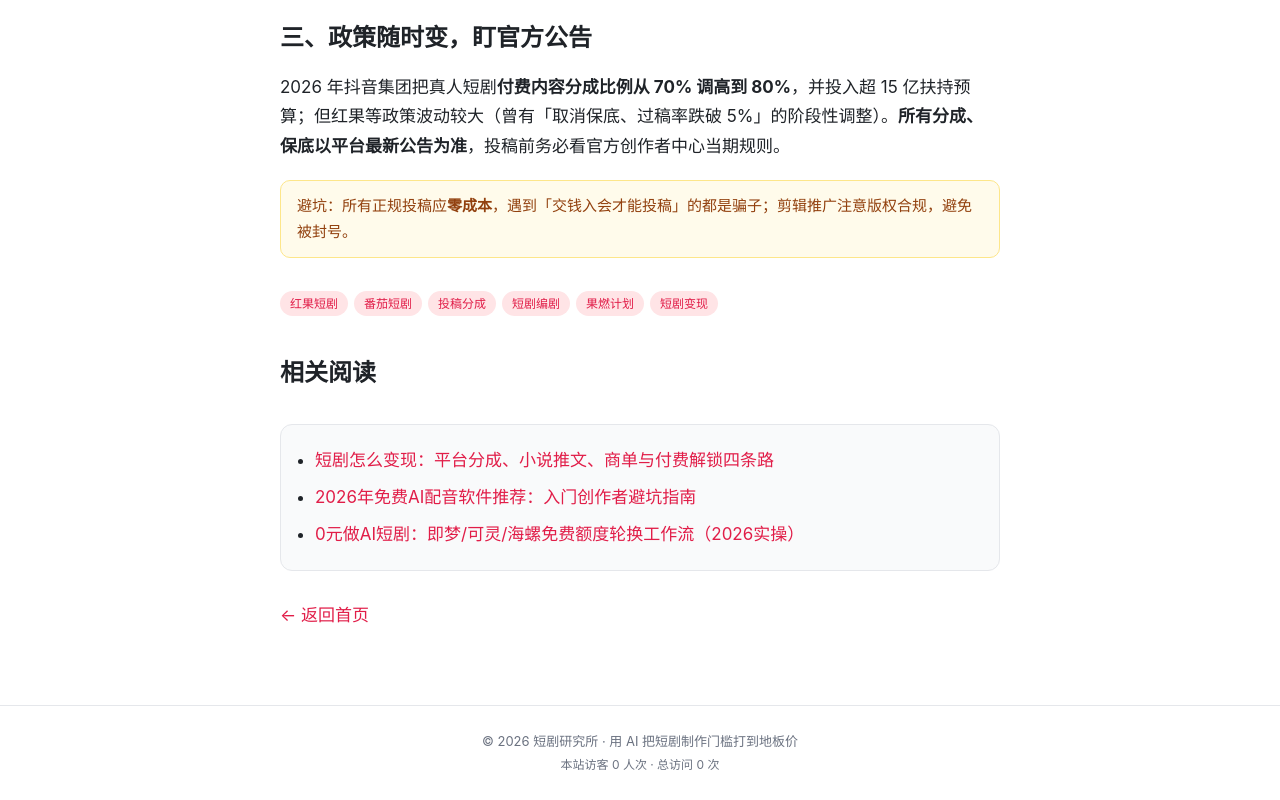
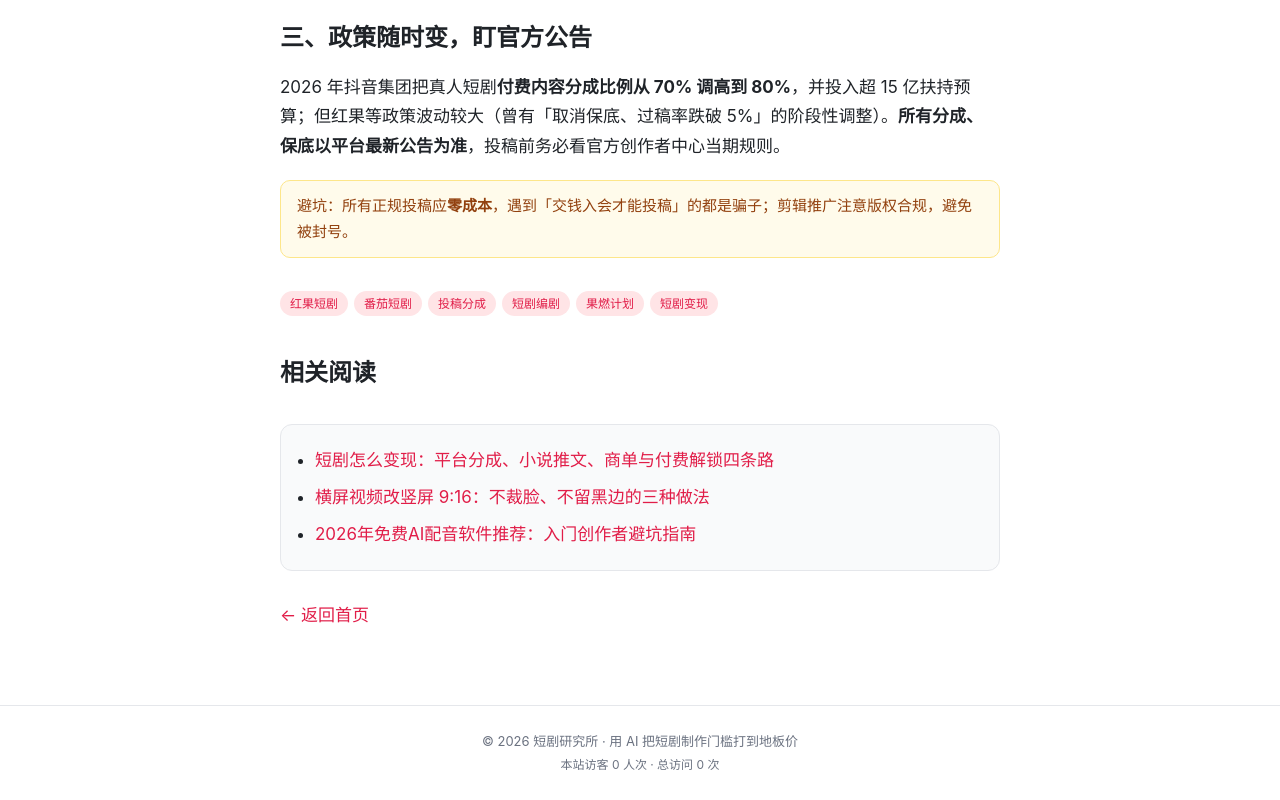
Before and after one commit to m664375988/duanju-yanjiu, a plain HTML site: page docs/posts/hongguo-tougao-fencheng.html in a window 1280 px wide. Shown: the part 954-1754 px from the top of the page. Drawn offline with Linux system fonts and the light colour scheme.

Commit message:
deploy: hongguo-tougao-fencheng.html

```diff
--- a/docs/posts/hongguo-tougao-fencheng.html
+++ b/docs/posts/hongguo-tougao-fencheng.html
@@ -97,7 +97,7 @@ footer.site{border-top:1px solid var(--line);color:var(--muted);font-size:13px;t
 
 
 <div class="tags" style="margin-top:30px"><span class="tag">红果短剧</span><span class="tag">番茄短剧</span><span class="tag">投稿分成</span><span class="tag">短剧编剧</span><span class="tag">果燃计划</span><span class="tag">短剧变现</span></div>
-<h2>相关阅读</h2><ul class="related"><li><a href="/duanju-yanjiu/posts/duanju-bianxian-qushi.html">短剧怎么变现：平台分成、小说推文、商单与付费解锁四条路</a></li><li><a href="/duanju-yanjiu/posts/ai-peiyin-ruanjian.html">2026年免费AI配音软件推荐：入门创作者避坑指南</a></li><li><a href="/duanju-yanjiu/posts/ai-duanju-mianfei-gongzuoliu.html">0元做AI短剧：即梦/可灵/海螺免费额度轮换工作流（2026实操）</a></li></ul>
+<h2>相关阅读</h2><ul class="related"><li><a href="/duanju-yanjiu/posts/duanju-bianxian-qushi.html">短剧怎么变现：平台分成、小说推文、商单与付费解锁四条路</a></li><li><a href="/duanju-yanjiu/posts/hengping-zhuan-shuping.html">横屏视频改竖屏 9:16：不裁脸、不留黑边的三种做法</a></li><li><a href="/duanju-yanjiu/posts/ai-peiyin-ruanjian.html">2026年免费AI配音软件推荐：入门创作者避坑指南</a></li></ul>
 <p style="margin-top:24px"><a href="/duanju-yanjiu/">← 返回首页</a></p>
 </article>
 </div></main>
```
